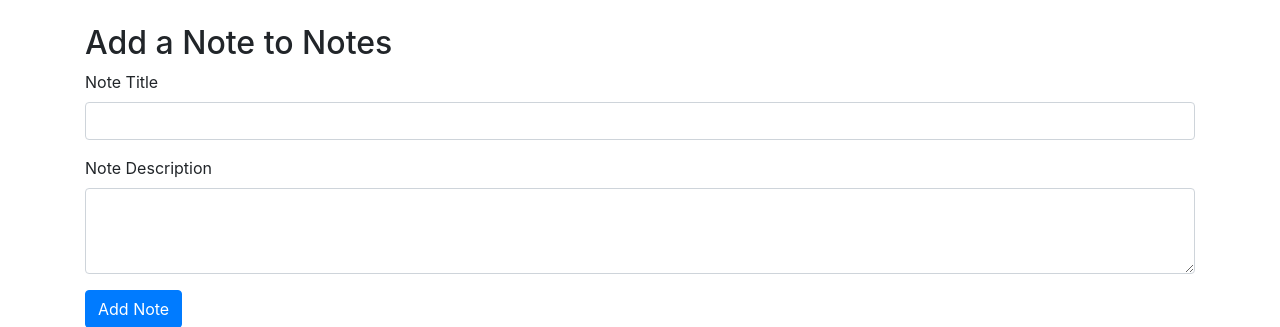
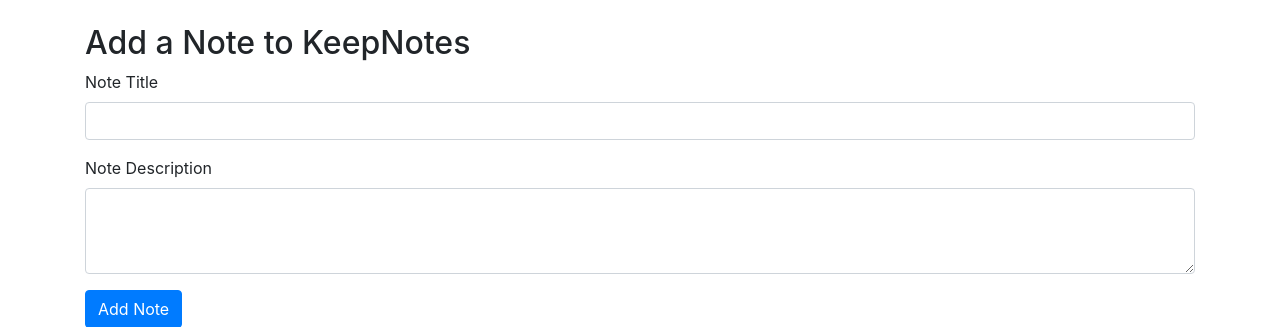
Before and after one commit to akhilesh-yadav026/Notes, a PHP site: page /index.php in a window 1280 px wide. Shown: the part 57-384 px from the top of the page. Run offline with PHP 8.4, Linux system fonts and the light colour scheme; data that the repository does not hold is empty; some libraries are stand-ins or nearby versions.

Commit message:
Initialcommit

```diff
--- a/index.php
+++ b/index.php
@@ -73,7 +73,7 @@ else{
   <link rel="stylesheet" href="//cdn.datatables.net/1.10.20/css/jquery.dataTables.min.css">
 
 
-  <title>Notes - Notes taking made easy</title>
+  <title>KeepNotes - Notes taking made easy</title>
 
 </head>
 
@@ -171,7 +171,7 @@ else{
   }
   ?>
   <div class="container my-4">
-    <h2>Add a Note to Notes</h2>
+    <h2>Add a Note to KeepNotes</h2>
     <form action="/crud/index.php" method="POST">
       <div class="form-group">
         <label for="title">Note Title</label>
```
